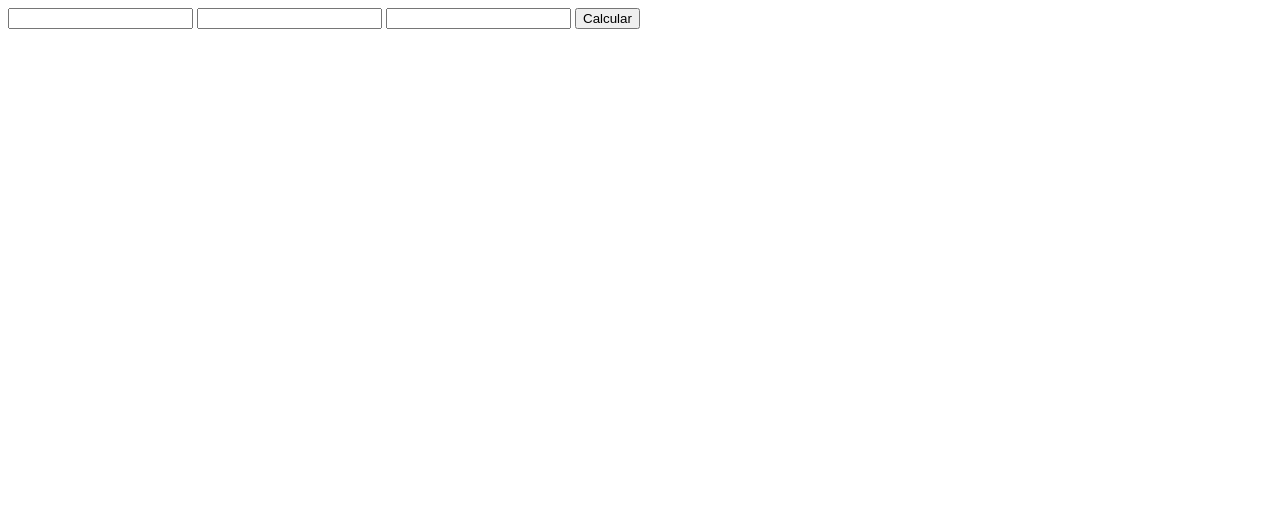
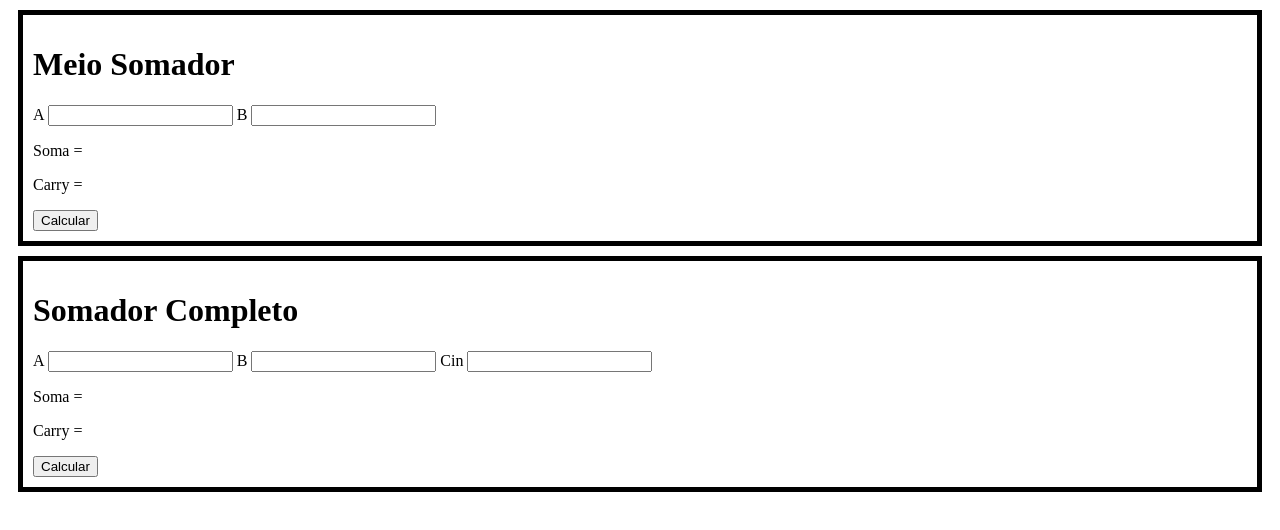
Before and after one commit to ManoelIvisson/somador, a plain HTML site: page index.html in a window 1280 px wide. Drawn offline with Linux system fonts and the light colour scheme.

Commit message:
Funções do meio somador terminadas e inicio do somador completo

```diff
--- a/index.html
+++ b/index.html
@@ -4,12 +4,35 @@
     <meta charset="UTF-8">
     <meta name="viewport" content="width=device-width, initial-scale=1.0">
     <title>Circuito Somador</title>
+    <link rel="stylesheet" href="style.css">
 </head>
 <body>
-    <input type="number" id="entradaA">
-    <input type="number" name="" id="entradaB">
-    <input type="text" id="res">
-    <button onclick="calcula()">Calcular</button>
+    <div class="circuito">
+        <h1>Meio Somador</h1>
+        <label for="entradaA">A</label>
+        <input type="number" name="entradaA" id="entradaA">
+        <label for="entradaB">B</label>
+        <input type="number" name="entradaB" id="entradaB">
+
+        <p id="soma">Soma = </p>
+        <p id="carry">Carry = </p>
+
+        <button onclick="calcula()">Calcular</button>
+    </div>
+    <div class="circuito">
+        <h1>Somador Completo</h1>
+        <label for="entradaA">A</label>
+        <input type="number" name="entradaA" id="entradaA">
+        <label for="entradaB">B</label>
+        <input type="number" name="entradaB" id="entradaB">
+        <label for="carryIn">Cin</label>
+        <input type="number" name="entradaB" id="entradaB">
+
+        <p id="soma">Soma = </p>
+        <p id="carry">Carry = </p>
+
+        <button onclick="calcula()">Calcular</button>
+    </div>
 </body>
 <script src="js.js"></script>
 </html>
--- a/js.js
+++ b/js.js
@@ -1,5 +1,6 @@
 function portaAND(valor1, valor2) {
-    if (valor1 && valor2) {
+    if (valor1 == 1 && valor2 == 1) {
+        console.log("Ioiosdasdf")
         return 1;
     } else {
         return 0;
@@ -14,8 +15,29 @@ function portaXOR(valor1, valor2) {
     }
 }
 
+function meioSomador(valor1, valor2) {
+    let soma, carry = 0;
+
+    soma = portaXOR(valor1, valor2);
+    carry = portaAND(valor1, valor2);
+    console.log(carry)
+
+    return [soma, carry];
+}
+
+function limpaResultados() {
+    document.getElementById('soma').textContent = "Soma = ";
+    document.getElementById('carry').textContent = "Carry = ";
+}
+
 function calcula() {
-    let a = document.getElementById('entradaA').value
-    let b = document.getElementById('entradaB').value
-    document.getElementById('res').value = portaXOR(a, b);
+    limpaResultados();
+    let a = document.getElementById('entradaA').value;
+    let b = document.getElementById('entradaB').value;
+
+    let soma = meioSomador(a, b)[0];
+    let carry = meioSomador(a, b)[1];
+
+    document.getElementById('soma').textContent += soma;
+    document.getElementById('carry').textContent += carry;
 }
--- a/style.css
+++ b/style.css
@@ -0,0 +1,5 @@
+.circuito {
+    border: solid black 5px;
+    padding: 10px;
+    margin: 10px;
+}
```
